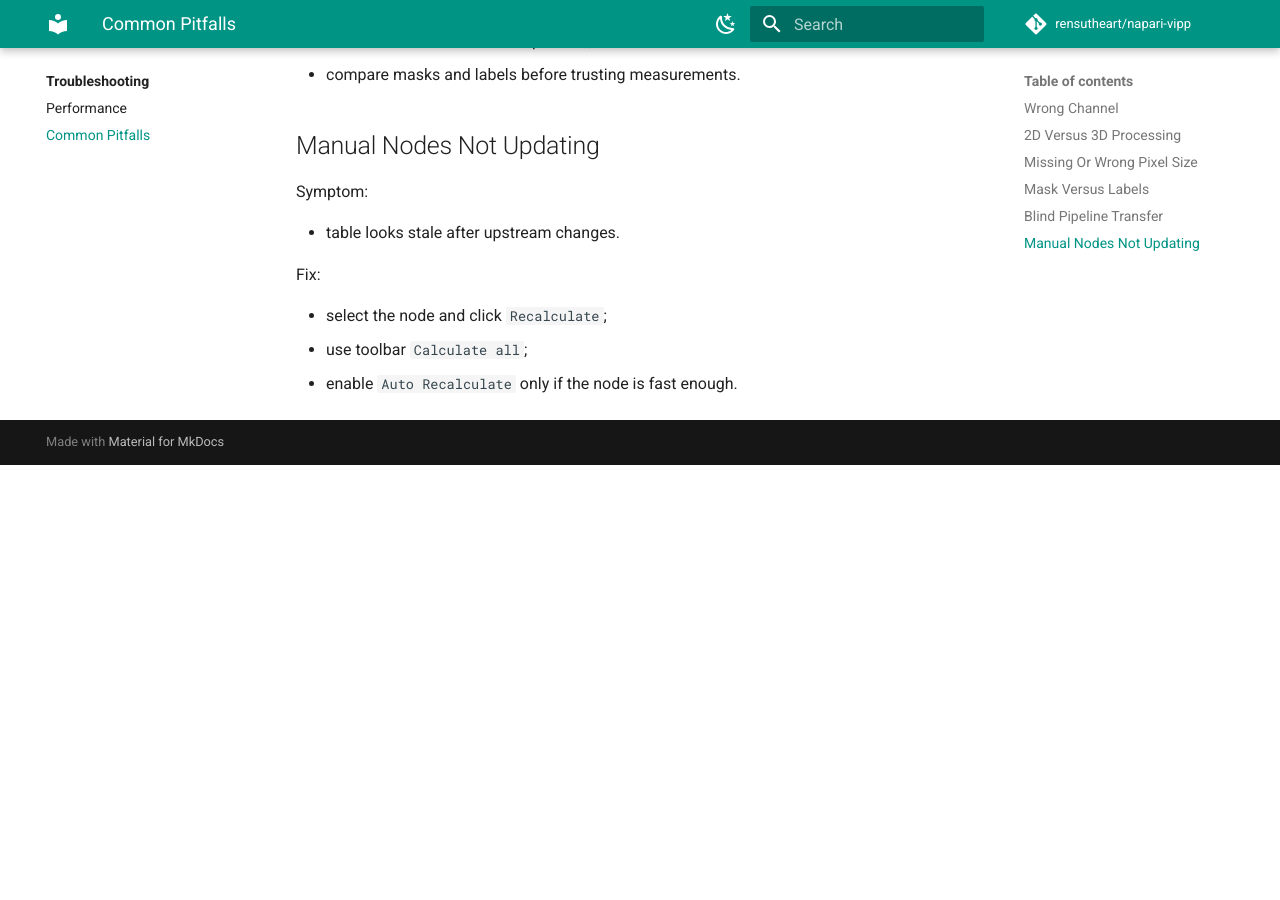
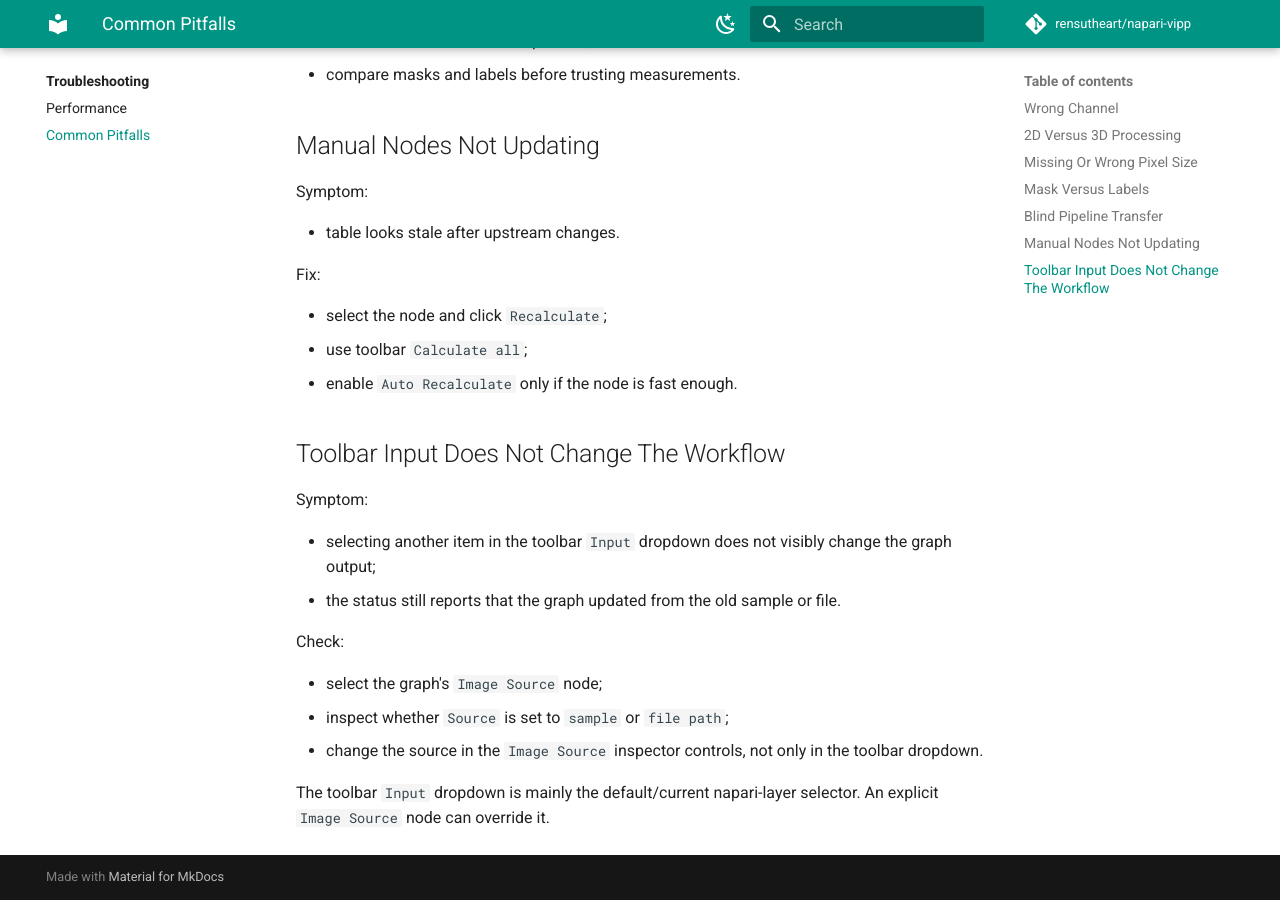
Before and after one commit to rensutheart/vipp-mkdocs, an MkDocs documentation site: the page built from docs/troubleshooting/common-pitfalls.md, in a window 1280 px wide and 900 px high, scrolled down 2046 px. Built offline with MkDocs 1.6.1 and Material for MkDocs 9.7.7, drawn with Linux system fonts in a browser that asks for light colours; comment, search, counter and statistics services are not loaded; before the commit the page ends 2511 px from its top, so only the background shows below that.

Commit message:
Clarify toolbar input selector behavior

```diff
--- a/docs/troubleshooting/common-pitfalls.md
+++ b/docs/troubleshooting/common-pitfalls.md
@@ -83,3 +83,21 @@ Fix:
 - select the node and click `Recalculate`;
 - use toolbar `Calculate all`;
 - enable `Auto Recalculate` only if the node is fast enough.
+
+## Toolbar Input Does Not Change The Workflow
+
+Symptom:
+
+- selecting another item in the toolbar `Input` dropdown does not visibly change
+  the graph output;
+- the status still reports that the graph updated from the old sample or file.
+
+Check:
+
+- select the graph's `Image Source` node;
+- inspect whether `Source` is set to `sample` or `file path`;
+- change the source in the `Image Source` inspector controls, not only in the
+  toolbar dropdown.
+
+The toolbar `Input` dropdown is mainly the default/current napari-layer selector.
+An explicit `Image Source` node can override it.
```
Also changed, not shown: docs/getting-started/first-workflow.md (+13 -0 lines).
